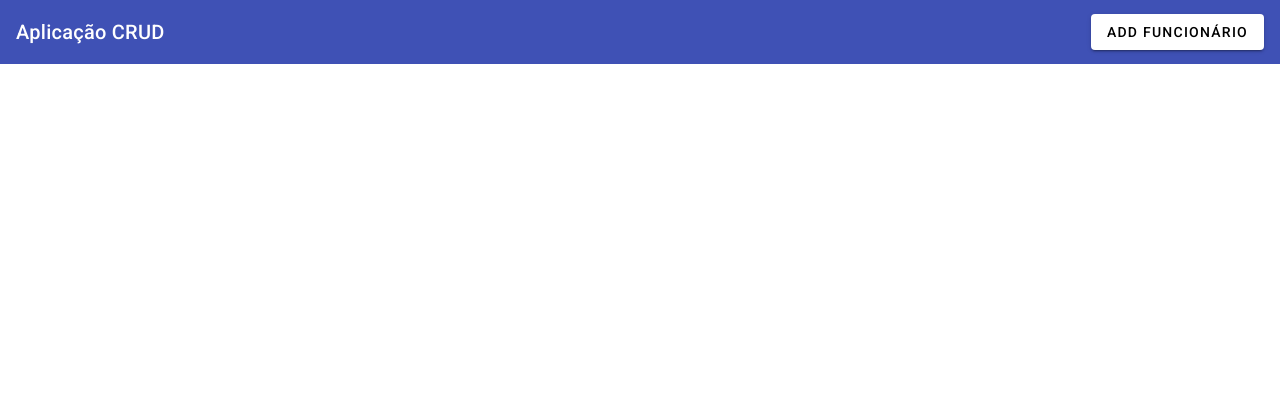
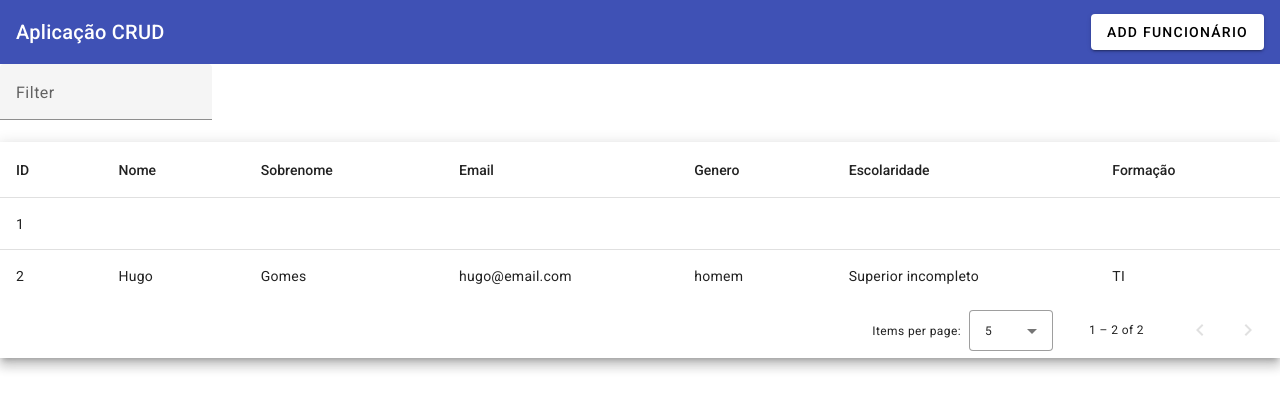
Before and after one commit to Hugomes99/angular-crud-mult, an Angular app: page / in a window 1280 px wide. Shown: the top 410 px of the page. Built offline with nearby package versions, Linux system fonts and the light colour scheme; data requests are answered from the project's data file.

Commit message:
Tabela de exibição

```diff
--- a/src/app/app.component.html
+++ b/src/app/app.component.html
@@ -5,3 +5,72 @@
     ADD FUNCIONÁRIO
   </button>
 </mat-toolbar>
+
+<mat-form-field>
+  <mat-label>Filter</mat-label>
+  <input matInput (keyup)="applyFilter($event)" placeholder="Ex. Mia" #input>
+</mat-form-field>
+
+<div class="mat-elevation-z8">
+  <table mat-table [dataSource]="dataSource" matSort>
+
+    <!-- ID Column -->
+    <ng-container matColumnDef="id">
+      <th mat-header-cell *matHeaderCellDef mat-sort-header> ID </th>
+      <td mat-cell *matCellDef="let row"> {{row.id}} </td>
+    </ng-container>
+
+    <!-- Nome Column -->
+    <ng-container matColumnDef="primeiroNome">
+      <th mat-header-cell *matHeaderCellDef mat-sort-header> Nome </th>
+      <td mat-cell *matCellDef="let row"> {{row.primeiroNome}} </td>
+    </ng-container>
+
+    <!-- Sobrenome Column -->
+    <ng-container matColumnDef="sobrenome">
+      <th mat-header-cell *matHeaderCellDef mat-sort-header> Sobrenome </th>
+      <td mat-cell *matCellDef="let row"> {{row.sobrenome}} </td>
+    </ng-container>
+
+    <!-- Data de Nascimento Column
+    <ng-container matColumnDef="nascimento">
+      <th mat-header-cell *matHeaderCellDef mat-sort-header> Data de Nascimento </th>
+      <td mat-cell *matCellDef="let row"> {{row.nascimento | date }} </td>
+    </ng-container>
+-->
+
+    <!-- Email Column -->
+    <ng-container matColumnDef="email">
+      <th mat-header-cell *matHeaderCellDef mat-sort-header> Email </th>
+      <td mat-cell *matCellDef="let row"> {{row.email}} </td>
+    </ng-container>
+
+    <!-- Genero Column -->
+    <ng-container matColumnDef="genero">
+      <th mat-header-cell *matHeaderCellDef mat-sort-header> Genero </th>
+      <td mat-cell *matCellDef="let row"> {{row.genero}} </td>
+    </ng-container>
+
+    <!-- Escolaridade Column -->
+    <ng-container matColumnDef="escolaridade">
+      <th mat-header-cell *matHeaderCellDef mat-sort-header> Escolaridade </th>
+      <td mat-cell *matCellDef="let row"> {{row.escolaridade}} </td>
+    </ng-container>
+
+    <!-- Formação Column -->
+    <ng-container matColumnDef="formacao">
+      <th mat-header-cell *matHeaderCellDef mat-sort-header> Formação </th>
+      <td mat-cell *matCellDef="let row"> {{row.formacao}} </td>
+    </ng-container>
+
+    <tr mat-header-row *matHeaderRowDef="displayedColumns"></tr>
+    <tr mat-row *matRowDef="let row; columns: displayedColumns;"></tr>
+
+    <!-- Row shown when there is no matching data. -->
+    <tr class="mat-row" *matNoDataRow>
+      <td class="mat-cell" colspan="4">No data matching the filter "{{input.value}}"</td>
+    </tr>
+  </table>
+
+  <mat-paginator [pageSizeOptions]="[5, 10, 25, 100]" aria-label="Select page of users"></mat-paginator>
+</div>
--- a/src/app/app.component.ts
+++ b/src/app/app.component.ts
@@ -1,18 +1,64 @@
-import { Component } from '@angular/core';
+import { Component, OnInit, ViewChild } from '@angular/core';
 import { MatDialog } from '@angular/material/dialog';
 import { FunciAddEditComponent } from './funci-add-edit/funci-add-edit.component';
+import { EmpregadoService } from './services/empregado.service';
+import { MatPaginator } from '@angular/material/paginator';
+import { MatSort } from '@angular/material/sort';
+import { MatTableDataSource } from '@angular/material/table';
 
 @Component({
   selector: 'app-root',
   templateUrl: './app.component.html',
   styleUrls: ['./app.component.scss']
 })
-export class AppComponent {
-  title = 'angular-crud-mult';
+export class AppComponent implements OnInit {
 
-  constructor(private _dialog: MatDialog) { }
+  displayedColumns: string[] = [
+    'id',
+    'primeiroNome',
+    'sobrenome',
+    'email',
+    'genero',
+    //'nascimento',
+    'escolaridade',
+    'formacao',
+  ];
+  dataSource!: MatTableDataSource<any>;
+
+  @ViewChild(MatPaginator) paginator!: MatPaginator;
+  @ViewChild(MatSort) sort!: MatSort;
+
+
+  constructor(private _dialog: MatDialog,
+    private _empService: EmpregadoService
+  ) { }
+
+  ngOnInit(): void {
+    this.getEmpregadoList();
+  }
 
   openAddEditFunciForm() {
     this._dialog.open(FunciAddEditComponent);
   }
+
+  getEmpregadoList() {
+    this._empService.getEmpregadoList().subscribe({
+      next: (res) => {
+        this.dataSource = new MatTableDataSource(res);
+        this.dataSource.sort = this.sort;
+        this.dataSource.paginator = this.paginator;
+      },
+      error: console.log,
+    })
+  }
+
+  applyFilter(event: Event) {
+    const filterValue = (event.target as HTMLInputElement).value;
+    this.dataSource.filter = filterValue.trim().toLowerCase();
+
+    if (this.dataSource.paginator) {
+      this.dataSource.paginator.firstPage();
+    }
+  }
+
 }
```
Also changed, not shown: src/app/app.module.ts (+10 -6 lines).
